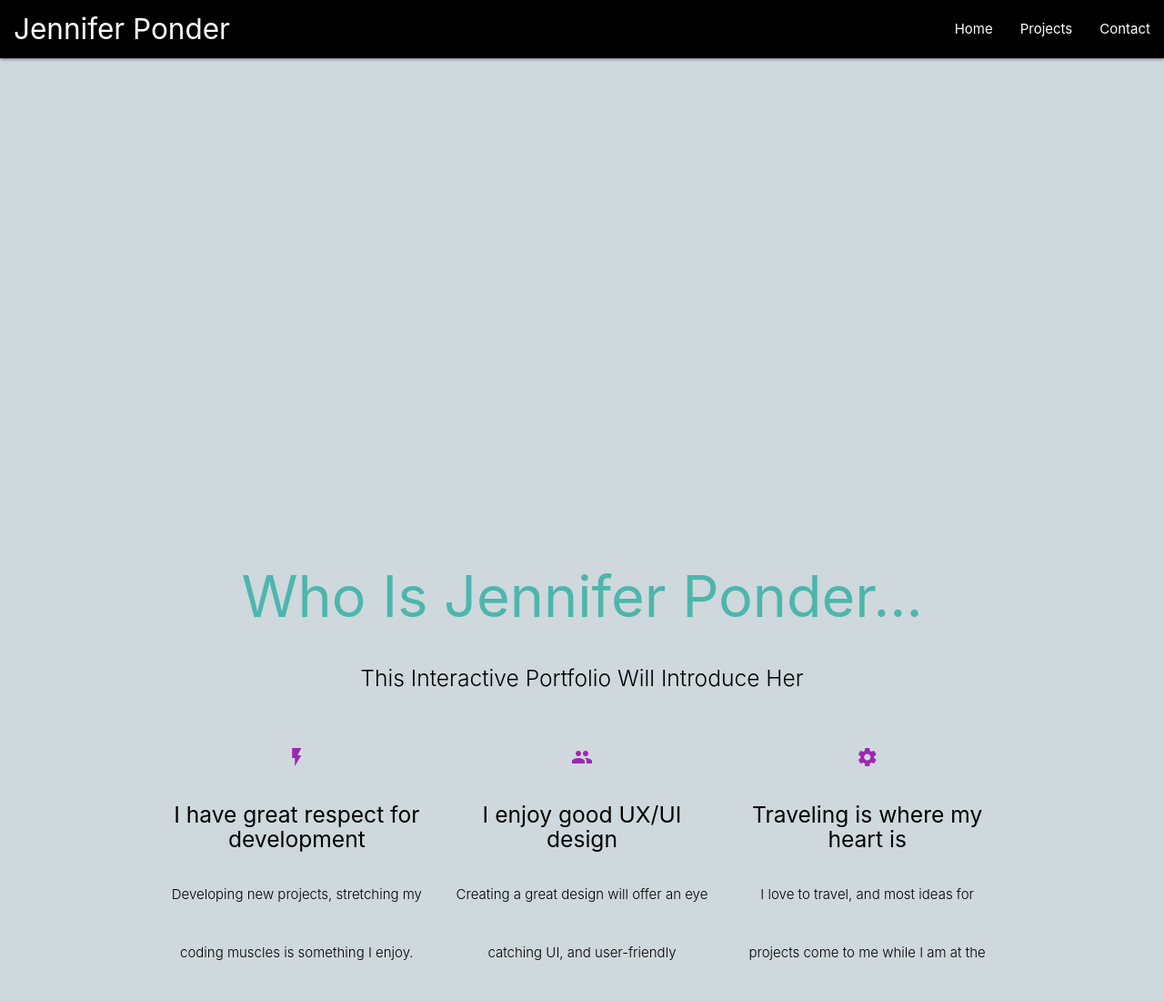
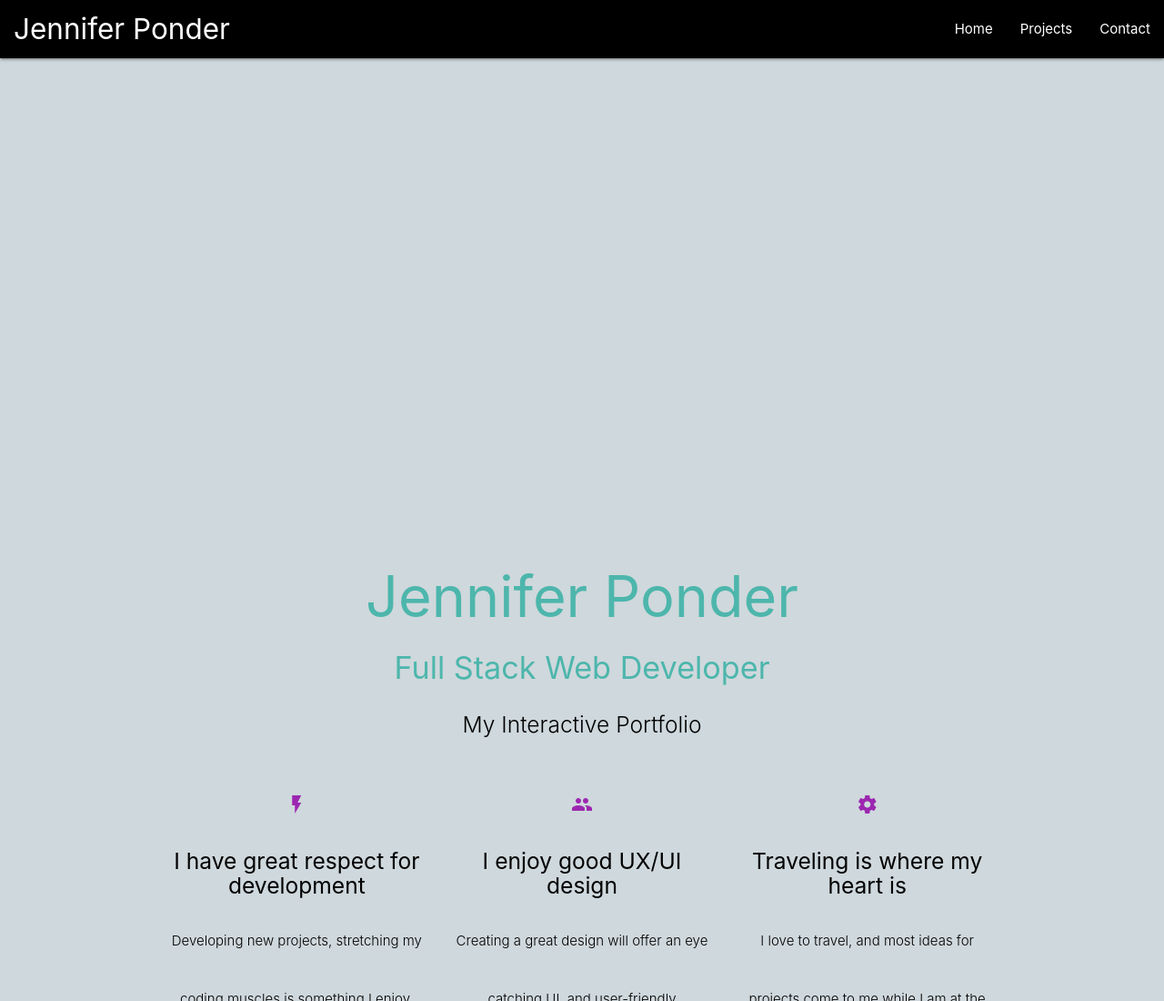
Before and after one commit to jenn2318/Jennifer-P, a website: page public/index.html in a window 1280 px wide. Shown: the top 1100 px of the page at 91% size. Drawn offline with nearby package versions, Linux system fonts and the light colour scheme.

Commit message:
updated index file h1 and h5

```diff
--- a/public/index.html
+++ b/public/index.html
@@ -94,9 +94,10 @@
 
         <!--   Icon Section   -->
         <div class="row">
-            <h1 class="header center teal-text text-lighten-2">Who Is Jennifer Ponder...</h1>
+            <h1 class="header center teal-text text-lighten-2">Jennifer Ponder</h1>
+            <h4 class="header center teal-text text-lighten-2">Full Stack Web Developer</h4>
             <div class="row center">
-            <h5 class="header col s12 light">This Interactive Portfolio Will Introduce Her</h5>
+            <h5 class="header col s12 light">My Interactive Portfolio</h5>
             <div class="col s12 m4">
                 <div class="icon-block">
                     <h2 class="center purple-text"><i class="material-icons">flash_on</i></h2>
--- a/server.js
+++ b/server.js
@@ -15,8 +15,8 @@ app.use(bodyParser.urlencoded({extented: true}));
 
 
 //Require these files which will tell the server what should be done when the requests are made
-require("./routing/htmlRoutes.js")(app);
-require("./routing/apiRoutes.js")(app);
+// require("./routing/htmlRoutes.js")(app);
+// require("./routing/apiRoutes.js")(app);
 
 //Port Listening
 app.listen(PORT, function() {
```
